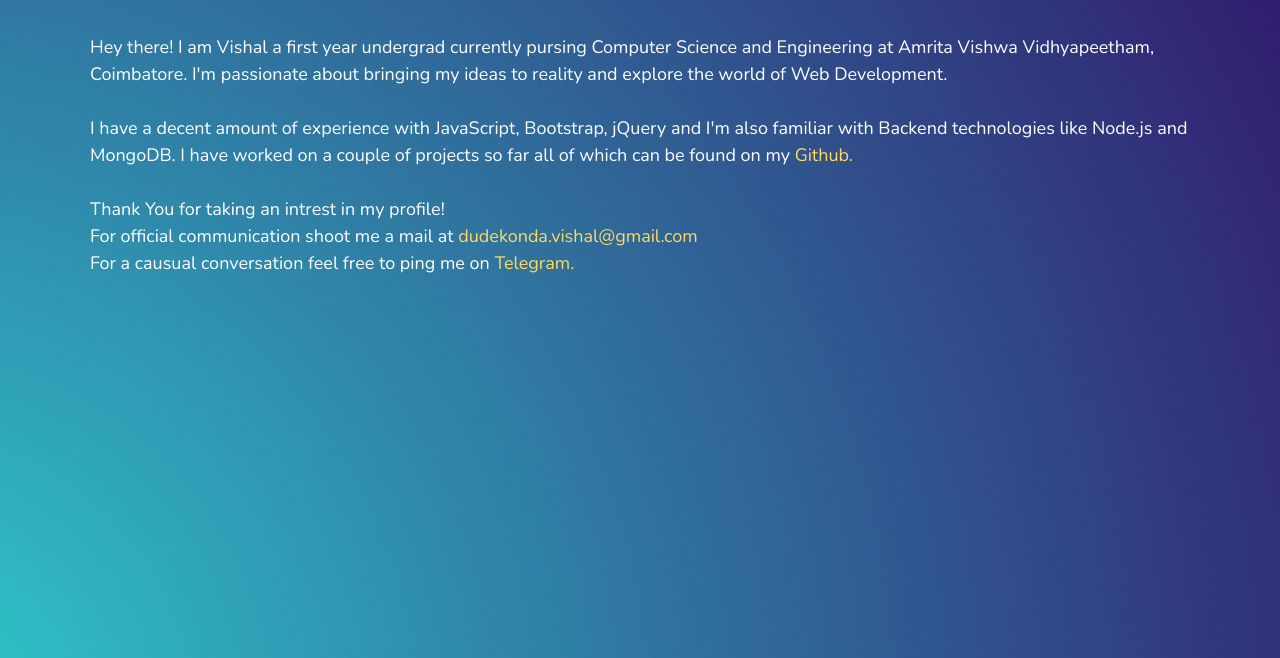
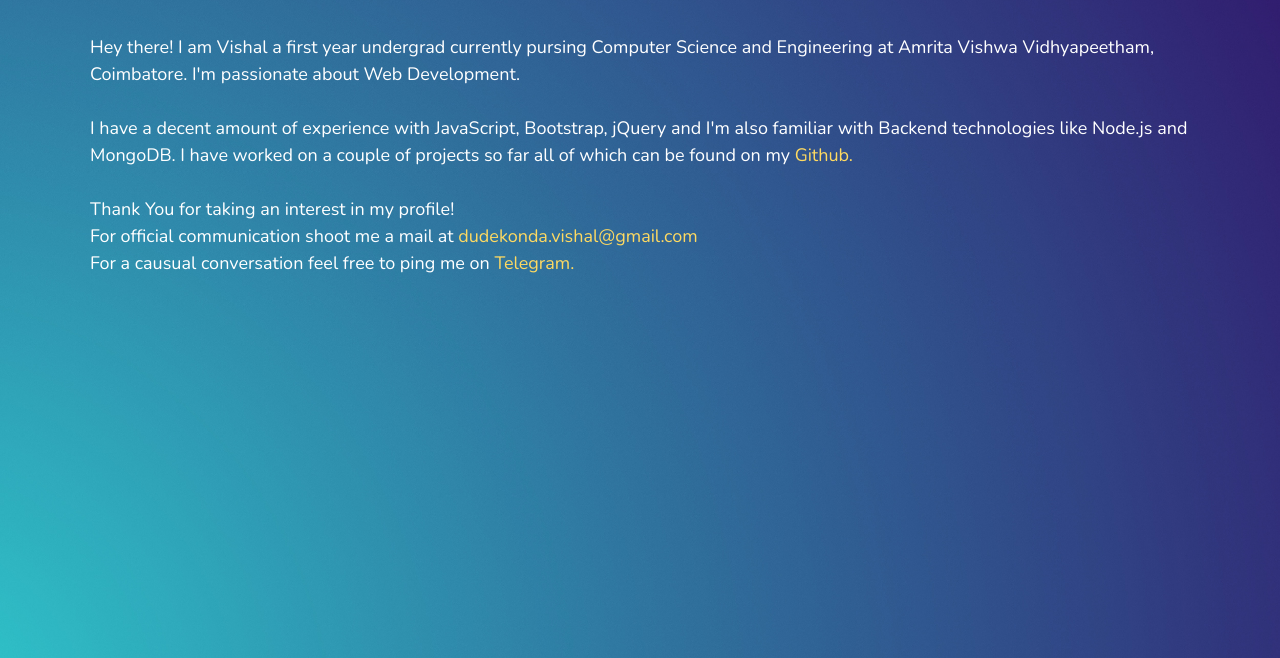
Before and after one commit to dvishalreddy/portfoliov1, a plain HTML site: page aboutme.html in a window 1280 px wide. Shown: the part 142-800 px from the top of the page. Drawn offline with nearby package versions, Linux system fonts and the light colour scheme.

Commit message:
Update aboutme.html

```diff
--- a/aboutme.html
+++ b/aboutme.html
@@ -27,12 +27,11 @@
         <div class="container" id="about">
             <h2>About Me</h2>
             <p>Hey there! I am Vishal a first year undergrad currently pursing Computer Science and Engineering at Amrita
-                Vishwa Vidhyapeetham, Coimbatore. I'm passionate about bringing my ideas to reality and explore the
-                world of Web Development.<br><br>
+                Vishwa Vidhyapeetham, Coimbatore. I'm passionate about Web Development.<br><br>
                 I have a decent amount of experience with JavaScript, Bootstrap, jQuery and I'm also familiar with Backend
                 technologies like Node.js and MongoDB. I have worked on a couple of projects so far all of which can be
                 found on my <a href="https://github.com/dvishalreddy" target="_blank">Github.</a><br><br>
-                Thank You for taking an intrest in my profile!<br>
+                Thank You for taking an interest in my profile!<br>
                 For official communication shoot me a mail at <a href="mailto:dudekonda.vishal@gmail.com">dudekonda.vishal@gmail.com</a><br>
                 For a causual conversation feel free to ping me on <a href="www.linkedin.com/in/dvishalreddy02" target="_blank">Telegram.</a>
             </p>
```
